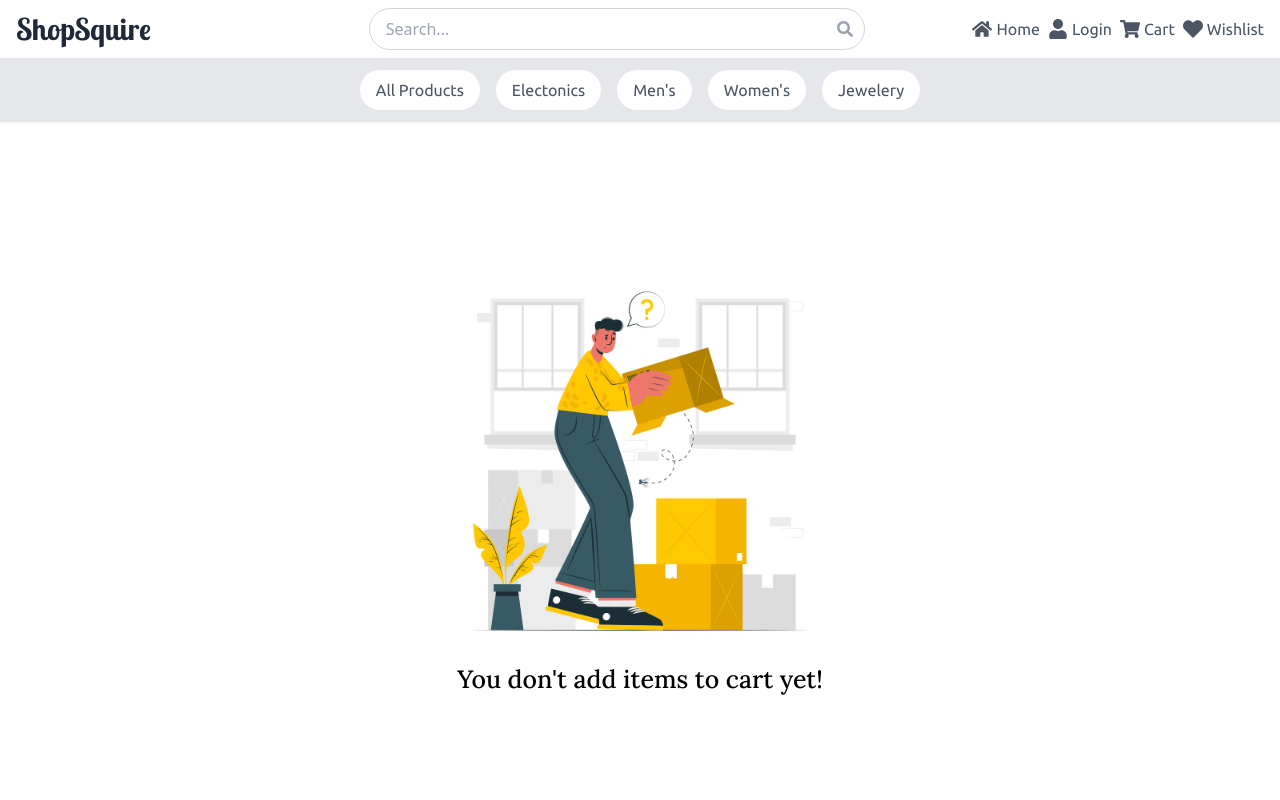
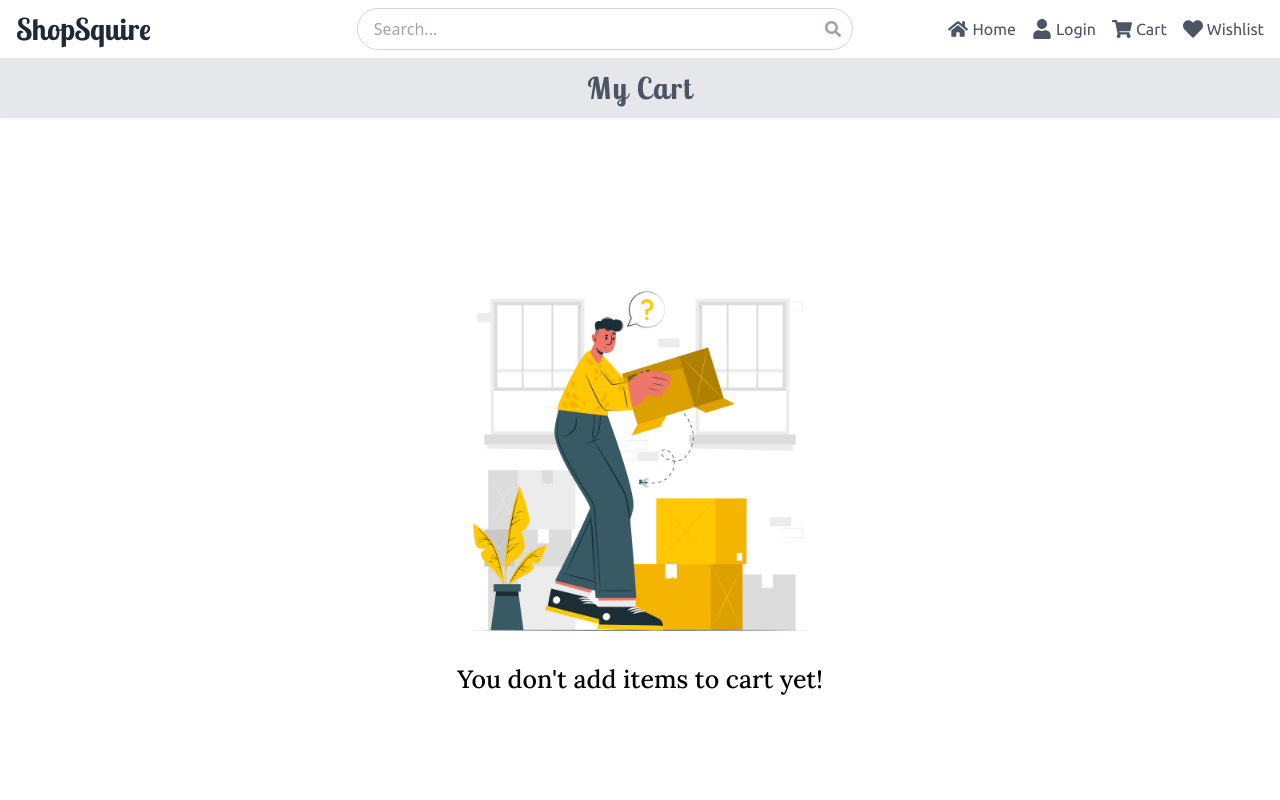
Before and after one commit to himanshusharma2007/ShopSquire, a React (Vite) app: page /cart in a window 1280 px wide. Shown: the top 800 px of the page. Built offline with nearby package versions, Linux system fonts and the light colour scheme.

Commit message:
issues in add to cart functionality are fixed

```diff
--- a/src/App.css
+++ b/src/App.css
@@ -1,5 +1,5 @@
 
-.website-name {
+.Lobster {
   font-family: "Lobster Two", sans-serif;
   font-weight: 400;
   font-style: normal;
--- a/src/App.jsx
+++ b/src/App.jsx
@@ -24,7 +24,10 @@ const App = () => {
 
   const [wishedProducts, setWishedProducts] = useState([]);
   const [cartProducts, setcartProducts] = useState([]);
+  var noOfCartItems = cartProducts.length;
   return (
+    <div className="app ">
+      {" "}
       <Router>
         <Routes>
           <Route
@@ -32,6 +35,7 @@ const App = () => {
             path="/"
             element={
               <Home
+                noOfCartItems={noOfCartItems}
                 cartProducts={cartProducts}
                 setcartProducts={setcartProducts}
                 wishedProducts={wishedProducts}
@@ -43,6 +47,7 @@ const App = () => {
             path="/mywishlist"
             element={
               <MyWishlist
+                noOfCartItems={noOfCartItems}
                 cartProducts={cartProducts}
                 setcartProducts={setcartProducts}
                 wishedProducts={wishedProducts}
@@ -55,6 +60,7 @@ const App = () => {
             path="/cart"
             element={
               <Cart
+                noOfCartItems={noOfCartItems}
                 cartProducts={cartProducts}
                 setcartProducts={setcartProducts}
               />
@@ -62,6 +68,7 @@ const App = () => {
           />
         </Routes>
       </Router>
+    </div>
   );
 };
 
--- a/src/components/Header.jsx
+++ b/src/components/Header.jsx
@@ -1,5 +1,12 @@
 import React, { useState } from "react";
-import { FaBars, FaSearch, FaUser, FaHeart, FaHome, FaShoppingCart } from "react-icons/fa";
+import {
+  FaBars,
+  FaSearch,
+  FaUser,
+  FaHeart,
+  FaHome,
+  FaShoppingCart,
+} from "react-icons/fa";
 import { FiShoppingCart } from "react-icons/fi";
 import Drawer from "@mui/material/Drawer";
 import List from "@mui/material/List";
@@ -10,7 +17,13 @@ import { GrClose } from "react-icons/gr";
 import Filters from "./Filters";
 import { Link } from "react-router-dom";
 
-const Header = ({ FilterProducts, searchTerm, setSearchTerm }) => {
+const Header = ({
+  FilterProducts,
+  searchTerm,
+  setSearchTerm,
+  noOfCartItems,
+  pageHeading,
+}) => {
   const [isDrawerOpen, setIsDrawerOpen] = useState(false);
 
   const toggleDrawer = () => {
@@ -25,7 +38,7 @@ const Header = ({ FilterProducts, searchTerm, setSearchTerm }) => {
             <FaBars className="text-gray-600 text-xl" />
           </button>
           <Link to="/">
-            <h1 className="website-name text-3xl  font-bold text-gray-800">
+            <h1 className=" Lobster text-3xl  font-bold text-gray-800">
               ShopSquire
             </h1>
           </Link>
@@ -45,7 +58,7 @@ const Header = ({ FilterProducts, searchTerm, setSearchTerm }) => {
             <FaSearch className="absolute right-3 top-1/2 transform -translate-y-1/2 text-gray-400" />
           </div>
         </div>
-        <div className="flex items-center space-x-3 md:space-x-2 sm:space-x-6">
+        <div className="flex items-center space-x-4  ">
           <Link to="/">
             <button className="flex justify-center items-center space-x-1 text-gray-600 hover:text-gray-800">
               <FaHome className="text-xl" />
@@ -60,7 +73,14 @@ const Header = ({ FilterProducts, searchTerm, setSearchTerm }) => {
           </Link>
           <Link to="/cart">
             <button className="flex justify-center items-center space-x-1 text-gray-600 hover:text-gray-800">
+              <div className="cart-icon  relative">
                 <FaShoppingCart className="text-xl" />
+                {noOfCartItems > 0 && (
+                  <div className="items-in-cart absolute -top-2 -right-2 flex justify-center items-center w-4 h-4 bg-red-500 text-white rounded-full text-[14px] ">
+                    {noOfCartItems}
+                  </div>
+                )}
+              </div>
               <p className="hidden md:block Ubuntu">Cart</p>
             </button>
           </Link>
@@ -87,11 +107,19 @@ const Header = ({ FilterProducts, searchTerm, setSearchTerm }) => {
           <FaSearch className="absolute right-3 top-1/2 transform -translate-y-1/2 text-gray-400" />
         </div>
       </div>
+      {pageHeading ? (
+        <div className="bg-gray-200 flex justify-center items-center w-full py-3">
+          <div className="heading tracking-wider text-3xl font-bold Lobster text-gray-600">
+            {pageHeading}
+          </div>
+        </div>
+      ) : (
         <Filters
           FilterProducts={FilterProducts}
           searchTerm={searchTerm}
           setSearchTerm={setSearchTerm}
         />
+      )}
       <Drawer
         open={isDrawerOpen}
         onClose={toggleDrawer}
--- a/src/components/Layout.jsx
+++ b/src/components/Layout.jsx
@@ -7,11 +7,14 @@ const Layout = ({
   FilterProducts,
   searchTerm,
   setSearchTerm,
-
+  noOfCartItems,
+  pageHeading,
 }) => {
   return (
     <>
       <Header
+        pageHeading={pageHeading}
+        noOfCartItems={noOfCartItems}
         FilterProducts={FilterProducts}
         searchTerm={searchTerm}
         setSearchTerm={setSearchTerm}
--- a/src/pages/Cart.jsx
+++ b/src/pages/Cart.jsx
@@ -4,7 +4,7 @@ import NotFoundComp from "../components/Notfound";
 import image from "../assets/6028969.jpg";
 import { GrClose } from "react-icons/gr";
 
-const Cart = ({ cartProducts, setcartProducts }) => {
+const Cart = ({ cartProducts, setcartProducts, noOfCartItems }) => {
   const [productQuantities, setProductQuantities] = useState(
     cartProducts.reduce((acc, product) => {
       acc[product.id] = 1;
@@ -35,7 +35,7 @@ const Cart = ({ cartProducts, setcartProducts }) => {
   };
 
   return (
-    <Layout>
+    <Layout noOfCartItems={noOfCartItems} pageHeading="My Cart">
       {cartProducts.length === 0 ? (
         <NotFoundComp
           image={image}
@@ -177,12 +177,14 @@ const Cart = ({ cartProducts, setcartProducts }) => {
             ))}
           </div>
 
-          <div className=" w-full  flex flex-col justify-center items-end pr-2 Ubuntu text-2xl mt-3 ">
-            <div className="list1">
-              <h1>Total Items : {totalItems}</h1>
-            </div>
-            <div className="list1">
-              <h1>Total Price : ${totalPrice.toFixed(2)}</h1>
+          <div className=" w-full  flex flex-col justify-center sm:items-end pr-2 Ubuntu text-2xl mt-3 ">
+            <div className="wraper">
+              <div className="list1">
+                <h1>Total Items : {totalItems}</h1>
+              </div>
+              <div className="list1">
+                <h1>Total Amount : ${totalPrice.toFixed(2)}</h1>
+              </div>
             </div>
           </div>
         </div>
--- a/src/pages/Home.jsx
+++ b/src/pages/Home.jsx
@@ -8,6 +8,7 @@ const Home = ({
   wishedProducts,
   cartProducts,
   setcartProducts,
+  noOfCartItems,
 }) => {
   const [data, setData] = useState([]);
   const [filteredData, setFilteredData] = useState([]);
@@ -67,6 +68,7 @@ const Home = ({
   };
   return (
     <Layout
+      noOfCartItems={noOfCartItems}
       FilterProducts={FilterProducts}
       searchTerm={searchTerm}
       setSearchTerm={setSearchTerm}
--- a/src/pages/Login.jsx
+++ b/src/pages/Login.jsx
@@ -1,7 +1,12 @@
-import React from 'react'
+import React from "react";
 
 const Login = () => {
-  return <div>this is Login Login</div>;
-}
+  return (
+    <div className="Lora text-3xl w-full h-screen flex flex-col  justify-center items-center space-y-3">
+      <h1>User Login</h1>
+      <div className="text">I'm working on it. Stay tune.</div>
+    </div>
+  );
+};
 
-export default Login
+export default Login;
--- a/src/pages/MyWishlist.jsx
+++ b/src/pages/MyWishlist.jsx
@@ -8,6 +8,7 @@ const MyWishlist = ({
   wishedProducts,
   cartProducts,
   setcartProducts,
+  noOfCartItems
 }) => {
   const [notFound, setNotFound] = useState(false);
   useEffect(() => {
@@ -18,7 +19,7 @@ const MyWishlist = ({
   }, [wishedProducts]);
 
   return (
-    <Layout>
+    <Layout noOfCartItems={noOfCartItems} pageHeading="My Wishlist">
       {notFound ? (
         <NotFoundComp image={image} caption="Your wishlist is empty yet!" />
       ) : (
```
Lines whose indentation alone changed are shown as unchanged.
